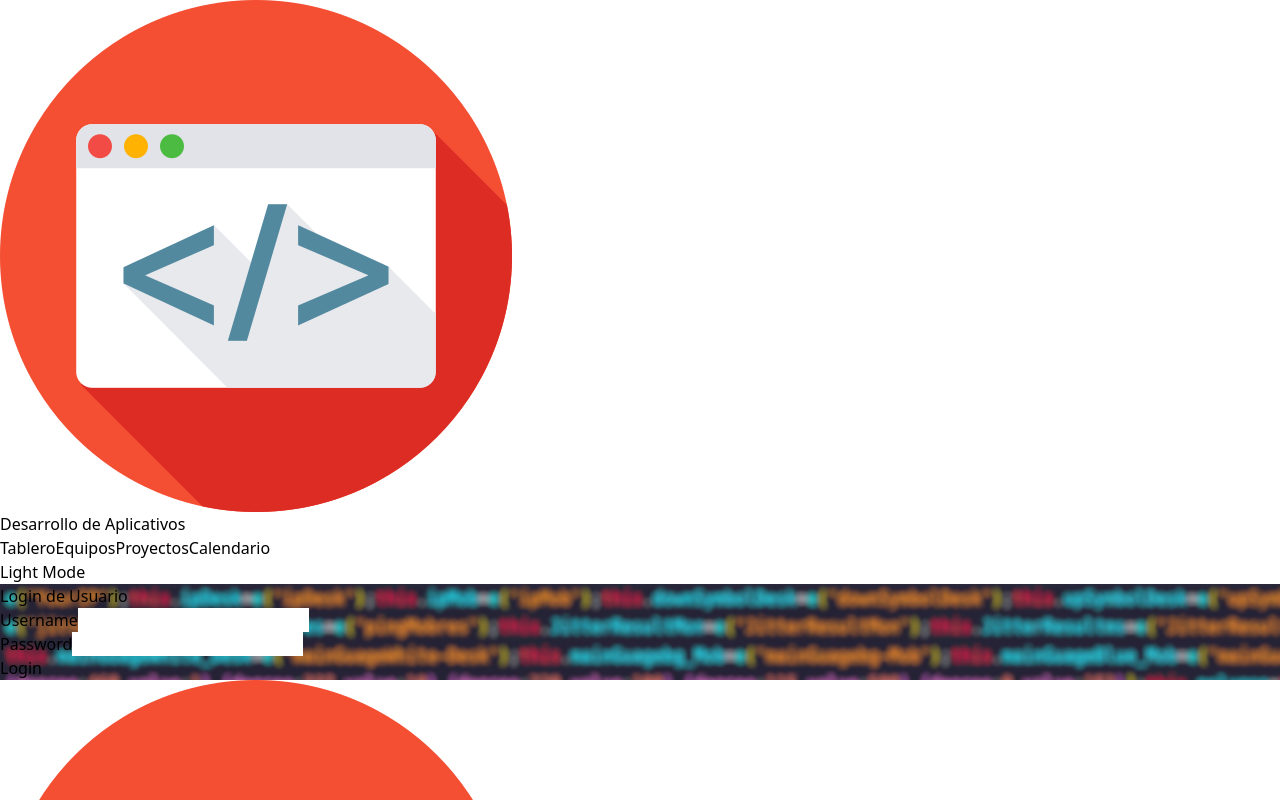
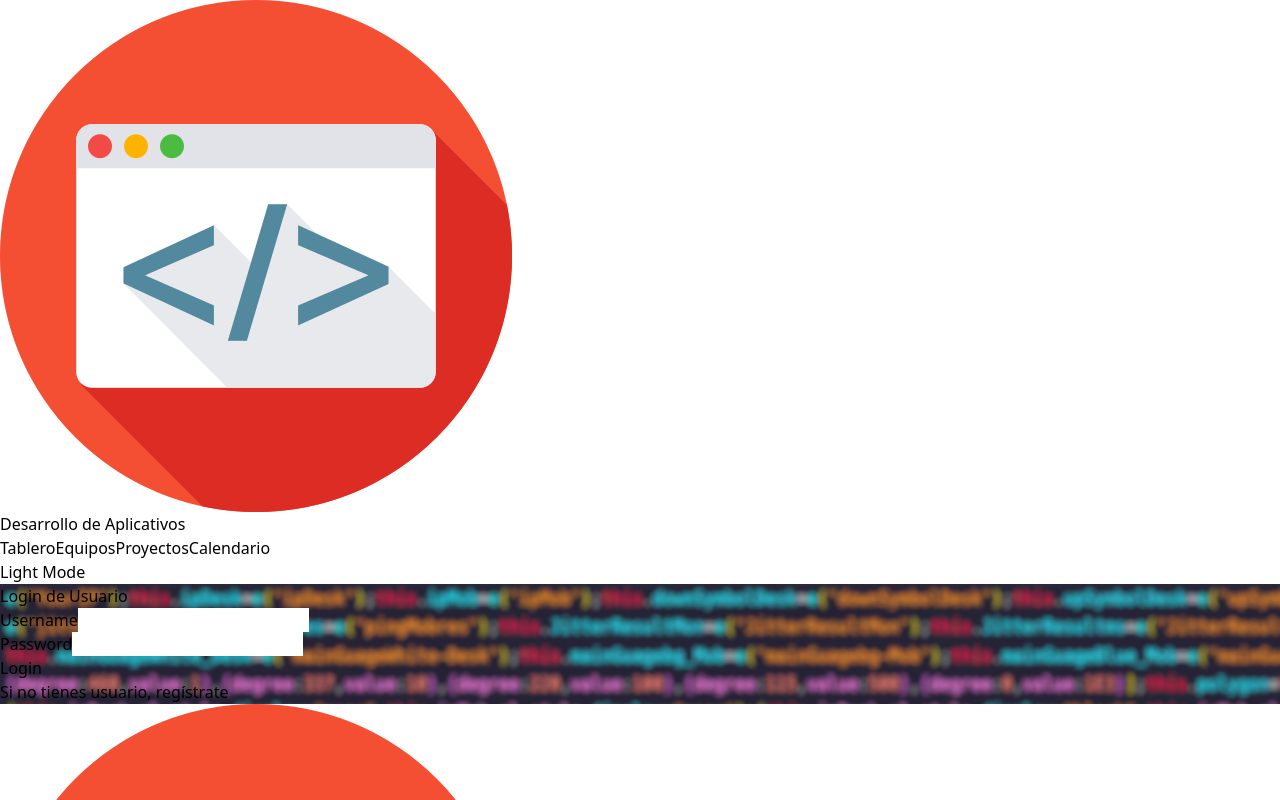
Before and after one commit to julianperuzzi/front-aplicativos, a React (Vite) app: page / in a window 1280 px wide. Shown: the top 800 px of the page. Built offline with nearby package versions, Linux system fonts and the light colour scheme.

Commit message:
Update Login.jsx

```diff
--- a/src/components/Login.jsx
+++ b/src/components/Login.jsx
@@ -65,11 +65,16 @@ const Login = ({ darkMode }) => {
         {success && <div className="mb-4 text-green-600 text-sm">Ingreso exitoso</div>}
         <button
           type="submit"
-          className={`w-full py-2 px-4 border border-transparent rounded-md shadow-sm text-sm font-medium text-white hover:scale-105 transition duration-100  ${darkMode ? 'bg-gray-700 hover:bg-gray-600 focus:ring-gray-500' : 'bg-indigo-600 hover:bg-indigo-700 focus:ring-2 focus:ring-offset-2 focus:ring-indigo-500'}`}
+          className={`w-full py-2 px-4 my-2 rounded-md shadow-sm text-sm font-medium text-white hover:scale-105 transition duration-100  ${darkMode ? 'bg-indigo-700 hover:bg-gray-600 focus:ring-gray-500 focus:ring-2 focus:ring-offset-2' : 'bg-indigo-600 hover:bg-indigo-700 focus:ring-2 focus:ring-offset-2 focus:ring-indigo-500'}`}
         >
           Login
         </button>
       </form>
+      <div className="mt-4 text-center">
+        <p className={`text-sm ${darkMode ? 'text-gray-300' : 'text-gray-700'}`}>
+          Si no tienes usuario, <a href="#" className="text-blue-500 underline">regístrate</a>
+        </p>
+      </div>
     </div>
   );
 };
```
